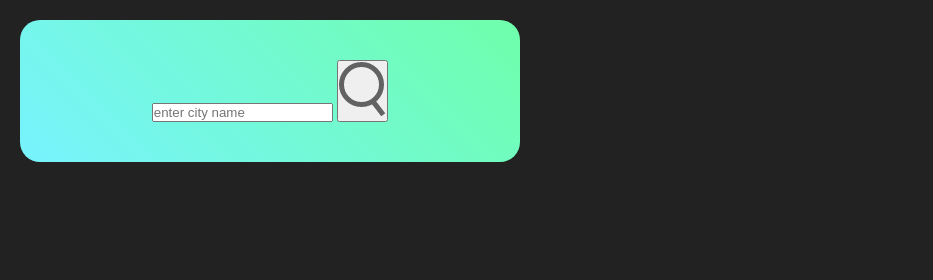
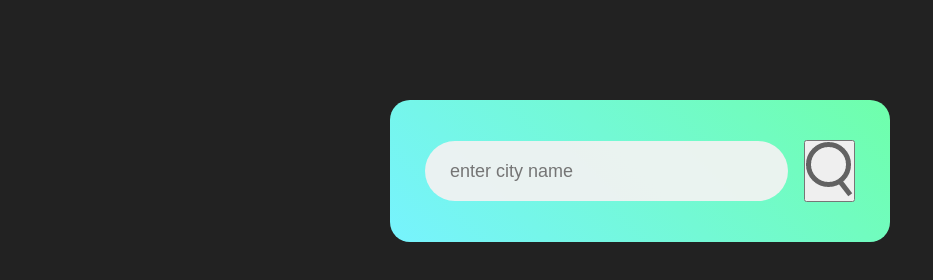
Before and after one commit to Billans99/Weather-App-Javascript-Project, a plain HTML site: page index.html in a window 1280 px wide. Shown: the whole page, without its empty margins (0-933 px from the left). Drawn offline with Linux system fonts and the light colour scheme.

Commit message:
Added styling for search image, and search input field

```diff
--- a/styles.css
+++ b/styles.css
@@ -8,14 +8,35 @@
 body {
     background: #222;
 }
-
+/* Card that contains the actual background of the application */
 .card {
     width: 100%;
     max-width: 500px;
     background: linear-gradient(45deg, #77f3fe, #6fffab);
     color: #fff;
-    margin: 20px;
+    margin: 100px auto 0;
     border-radius: 20px;
     padding: 40px 35px;
     text-align: center;
 }
+/* This is the styling for the search bar image */
+.search {
+    width: 100%;
+    display: flex;
+    align-items: center;
+    justify-content: space-between;
+}
+
+/* This is the styling for the search bar input field */
+.search input {
+    border: 0;
+    outline: 0;
+    background: #f3f3f3ee;
+    color: #000000;
+    padding: 10px 25px;
+    height: 60px;
+    border-radius: 30px;
+    flex: 1;
+    margin-right: 16px;
+    font-size: 18px;
+}
```
